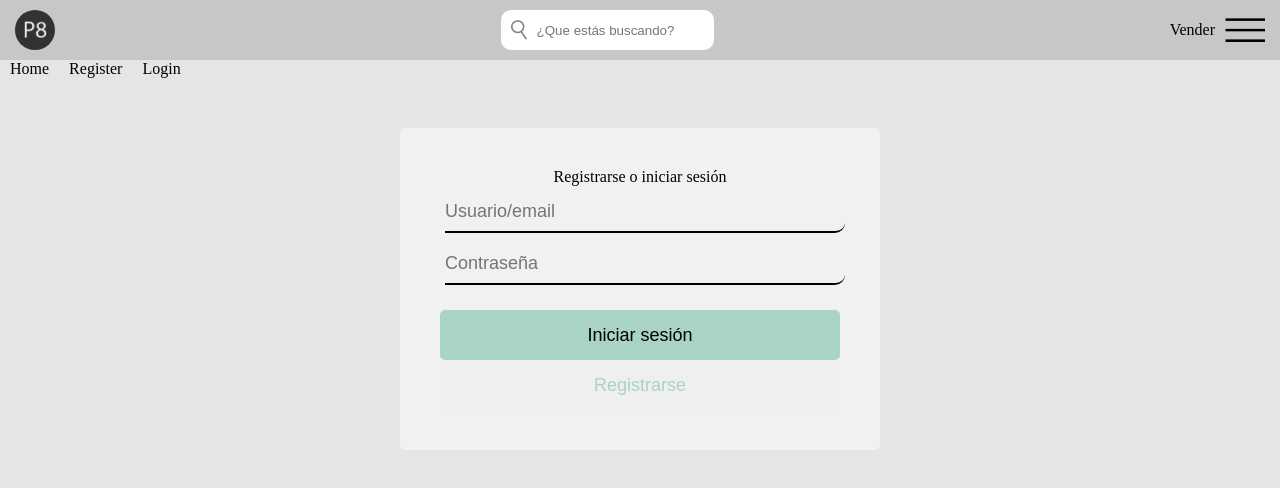
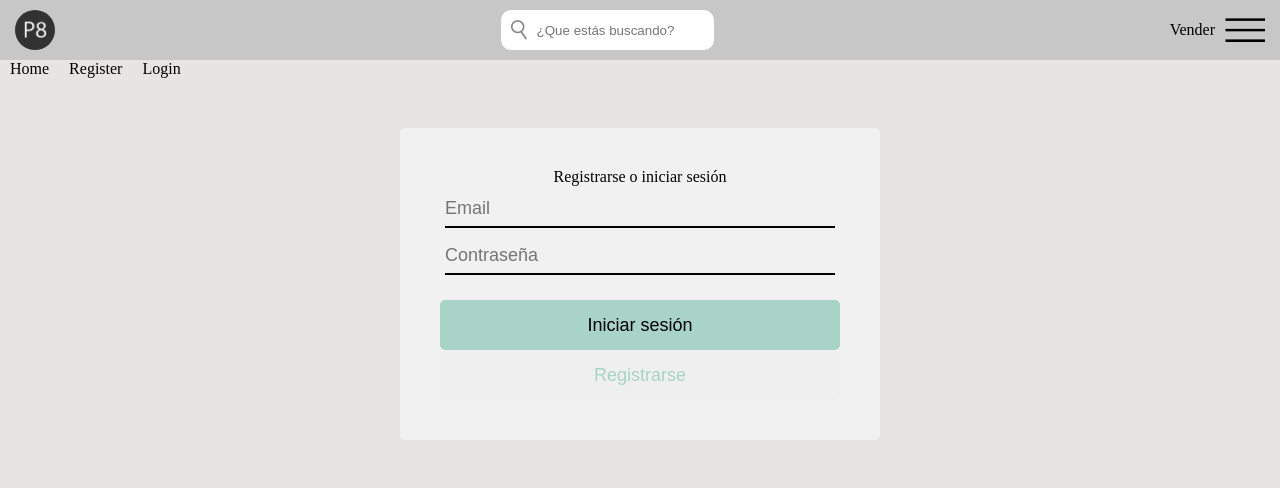
Before and after one commit to miguelitov1/Old-Is-Gold---FrontEnd, a React (Create React App) app: page /login in a window 1280 px wide. Shown: the top 488 px of the page. Built offline with nearby package versions, Linux system fonts and the light colour scheme.

Commit message:
Creado el login

```diff
--- a/src/App.js
+++ b/src/App.js
@@ -2,6 +2,7 @@ import "./App.css";
 import { Header } from "./componentes/Header";
 import { Login } from "./routes/Login";
 import { Register } from "./routes/Register";
+import { Home } from "./routes/Home";
 import { BrowserRouter as Router, Switch, Route, Link } from "react-router-dom";
 
 function App() {
@@ -26,7 +27,9 @@ function App() {
         </div>
 
         <Switch>
-          <Route path="/" exact></Route>
+          <Route path="/" exact>
+            <Home />
+          </Route>
           <Route path="/registro" exact>
             <Register />
           </Route>
--- a/src/componentes/Header.css
+++ b/src/componentes/Header.css
@@ -34,7 +34,7 @@ img[alt="menu"] {
   width: 40px;
 }
 
-input {
+.Header-container2 input {
   border-top-right-radius: 10px;
   border-bottom-right-radius: 10px;
   background-color: white;
--- /dev/null
+++ b/src/componentes/useLocalStorage.js
@@ -0,0 +1,13 @@
+import { useState, useEffect } from "react";
+
+export const useLocalStorage = (key, initialValue) => {
+  const initial = localStorage.getItem(key)
+    ? JSON.parse(localStorage.getItem(key))
+    : initialValue;
+  const [data, setData] = useState(initial);
+
+  useEffect(() => {
+    localStorage.setItem(key, JSON.stringify(data));
+  }, [data, key]);
+  return [data, setData];
+};
--- a/src/index.js
+++ b/src/index.js
@@ -1,10 +1,24 @@
 import React from "react";
 import ReactDOM from "react-dom";
 import App from "./App";
+import { useLocalStorage } from "./componentes/useLocalStorage";
+
+export const AuthContext = React.createContext();
+const AuthProvider = (props) => {
+  const { children } = props;
+  const [token, setToken] = useLocalStorage("accessToken", "");
+  return (
+    <AuthContext.Provider value={[token, setToken]}>
+      {children}
+    </AuthContext.Provider>
+  );
+};
 
 ReactDOM.render(
   <React.StrictMode>
-    <App />
+    <AuthProvider>
+      <App />
+    </AuthProvider>
   </React.StrictMode>,
   document.getElementById("root")
 );
--- /dev/null
+++ b/src/routes/Home.js
@@ -0,0 +1,5 @@
+import React from "react";
+
+export function Home() {
+  return <h1>HOME</h1>;
+}
--- a/src/routes/Login.js
+++ b/src/routes/Login.js
@@ -1,20 +1,82 @@
-import React from "react";
+import React, { useState, useContext } from "react";
+import { Redirect } from "react-router";
 import "./register-login.css";
+import { AuthContext } from "../index";
 
 export function Login() {
-  return (
+  const [email, setEmail] = useState("");
+  const [contrasenha, setContrasenha] = useState("");
+  const [errorMsg, setErrorMsg] = useState("");
+  const [redirection, setRedirection] = useState(false);
+  const [token, setToken] = useContext(AuthContext);
+
+  const handleSubmit = async (event) => {
+    event.preventDefault();
+    if (email !== "" && contrasenha !== "") {
+      const login = {
+        email: email,
+        contrasenha: contrasenha,
+      };
+
+      const res = await fetch(
+        `http://localhost:8081/api/v1/proyecto8/usuarios/login`,
+        {
+          method: "POST",
+          headers: {
+            "Content-type": "application/json",
+          },
+          body: JSON.stringify(login),
+        }
+      );
+      if (res.status === 200) {
+        //o sino el res.status===200 para login y 201 para register
+        const json = await res.json();
+        setToken(json.accessToken);
+        setEmail("");
+        setContrasenha("");
+      } else {
+        const json = await res.json();
+        setErrorMsg(json.error);
+      }
+    } else {
+      setErrorMsg("Debe completar todos los campos");
+    }
+  };
+
+  const handleOnClick = () => setRedirection(true);
+
+  return token ? (
+    <Redirect to="/" />
+  ) : redirection ? (
+    <Redirect to="/registro" />
+  ) : (
     <div className="section-login">
-      <form className="form-register">
+      <form className="form-register" onSubmit={handleSubmit}>
         <p>Registrarse o iniciar sesión</p>
-        <input type="email" placeholder="Usuario/email" />
-        <input type="password" placeholder="Contraseña" />
+        <input
+          type="email"
+          placeholder="Email"
+          name="email"
+          value={email}
+          onChange={(e) => setEmail(e.target.value)}
+        />
+        <input
+          type="password"
+          placeholder="Contraseña"
+          name="password"
+          value={contrasenha}
+          onChange={(e) => setContrasenha(e.target.value)}
+        />
         <div className="buttons">
           <button className="button-activate" type="submit">
             Iniciar sesión
           </button>
-          <button className="button-no-activate">Registrarse</button>
+          <button className="button-no-activate" onClick={handleOnClick}>
+            Registrarse
+          </button>
         </div>
       </form>
+      <div className="Register-error">{errorMsg && <div>{errorMsg}</div>}</div>{" "}
     </div>
   );
 }
--- a/src/routes/Register.js
+++ b/src/routes/Register.js
@@ -1,4 +1,5 @@
-import React, { useState, Redirect } from "react";
+import React, { useState } from "react";
+import { Redirect } from "react-router";
 import { UsuarioRegistrado } from "../componentes/UsuarioRegistrado";
 import "./register-login.css";
 
@@ -11,7 +12,7 @@ export function Register() {
   const [repetirContrasenha, setRepetirContrasenha] = useState("");
   const [localidad, setLocalidad] = useState("");
   const [errorMsg, setErrorMsg] = useState("");
-  const [redirection, setRedirection] = useState(false);
+  const [redirection, setRedirection] = useState("");
 
   const handleSubmit = async (event) => {
     event.preventDefault();
@@ -45,12 +46,8 @@ export function Register() {
         }
       );
 
-      console.log(res);
-
       if (res.status === 201) {
         //o sino el res.status===200 para login y 201 para register
-        const json = await res.json();
-        console.log(json);
         setNombre("");
         setApellidos("");
         setEmail("");
@@ -59,10 +56,9 @@ export function Register() {
         setRepetirContrasenha("");
         setLocalidad("");
         setErrorMsg("");
-        setRedirection(true);
+        setRedirection("usuarioRegistrado");
       } else {
         const json = await res.json();
-        console.log(json);
         setErrorMsg(json.error);
       }
     } else {
@@ -70,7 +66,11 @@ export function Register() {
     }
   };
 
-  return redirection ? (
+  const handleOnClick = () => setRedirection("login");
+
+  return redirection === "login" ? (
+    <Redirect to="/login" />
+  ) : redirection === "usuarioRegistrado" ? (
     <UsuarioRegistrado />
   ) : (
     <div className="section-login">
@@ -129,10 +129,12 @@ export function Register() {
           <button className="button-activate" type="submit">
             Crear cuenta
           </button>
-          <button className="button-no-activate">Iniciar sesión</button>
+          <button className="button-no-activate" onClick={handleOnClick}>
+            Iniciar sesión
+          </button>
         </div>
       </form>
-      <div>{errorMsg && <div>{errorMsg}</div>}</div>{" "}
+      <div className="Register-error">{errorMsg && <div>{errorMsg}</div>}</div>{" "}
     </div>
   );
 }
--- a/src/routes/register-login.css
+++ b/src/routes/register-login.css
@@ -23,6 +23,8 @@ p {
   font-size: 18px;
   margin: 5px;
   background: transparent;
+  outline: none;
+  height: 35px;
   border: none;
   border-bottom: 2px solid;
 }
@@ -48,3 +50,8 @@ p {
   background-color: none;
   color: #a8d3c6;
 }
+
+.Register-error {
+  text-align: center;
+  color: red;
+}
```
